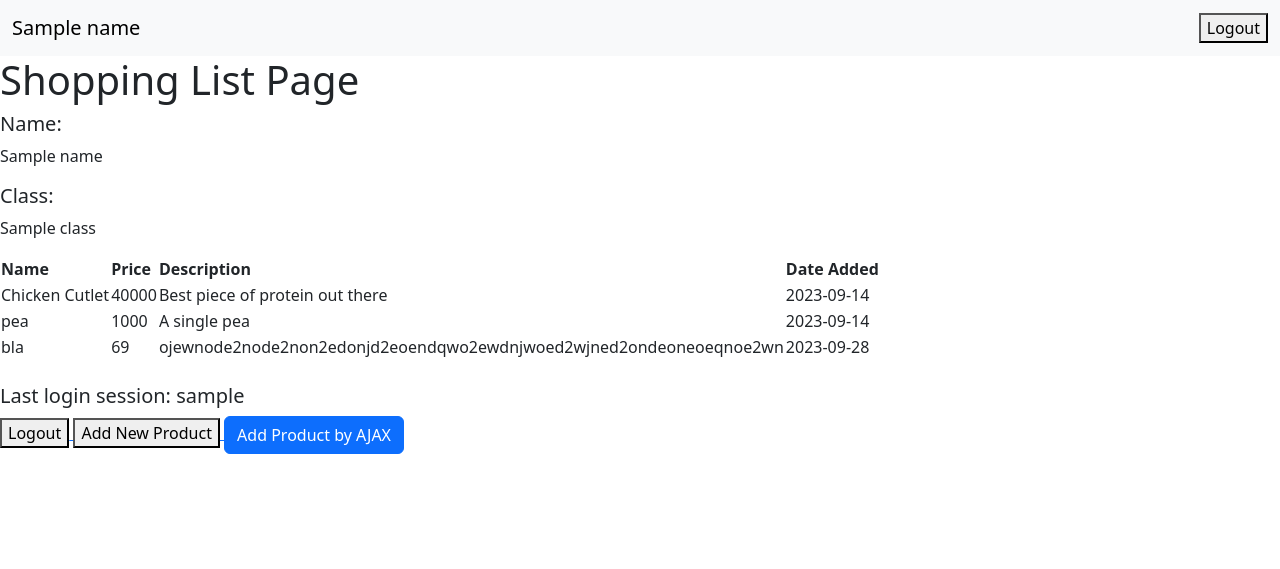
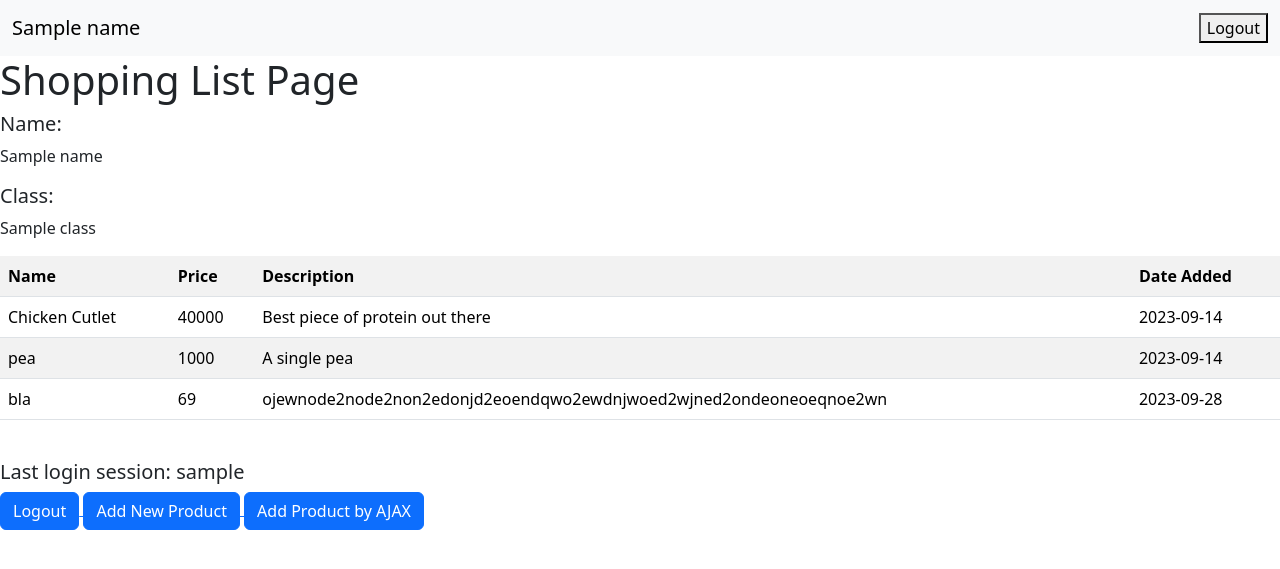
Before and after one commit to Sirered/shopping-list, a Django app: template main/templates/main.html in a window 1280 px wide. Shown: the top 569 px of the page. Run offline with Django 4.2, Linux system fonts and the light colour scheme; data comes from the database, SQL or seed files in the repository; the template is opened without the code that fills it: most values are stand-ins (such as "Sample title", 1, 10 or a date in 2020); data that the repository does not hold is empty.

Commit message:
preparation

```diff
--- a/main/templates/main.html
+++ b/main/templates/main.html
@@ -15,7 +15,7 @@
     <h5>Class:</h5>
     <p>{{class}}</p>
 
-    <table id="product_table"></table>
+    <table id="product_table" class="table table-striped table-hover"></table>
     <div class="modal fade" id="exampleModal" tabindex="-1" aria-labelledby="exampleModalLabel" aria-hidden="true">
         <div class="modal-dialog">
             <div class="modal-content">
@@ -51,13 +51,13 @@
     <br>
     <h5>Last login session: {{ last_login }}</h5>
     <a href="{% url 'main:logout' %}">
-        <button>
+        <button type="button" class="btn btn-primary" data-bs-toggle="modal" data-bs-target="#exampleModal">
             Logout
         </button>
     </a>
 
     <a href="{% url 'main:create_product' %}">
-        <button>
+        <button type="button" class="btn btn-primary" data-bs-toggle="modal" data-bs-target="#exampleModal">
             Add New Product
         </button>
     </a>
@@ -98,6 +98,6 @@
             document.getElementById("form").reset()
             return false
         }
-        document.getElementById("button_add").onclick = addProduct()
+        document.getElementById("button_add").onclick = addProduct
     </script>
 {% endblock content %}
```
